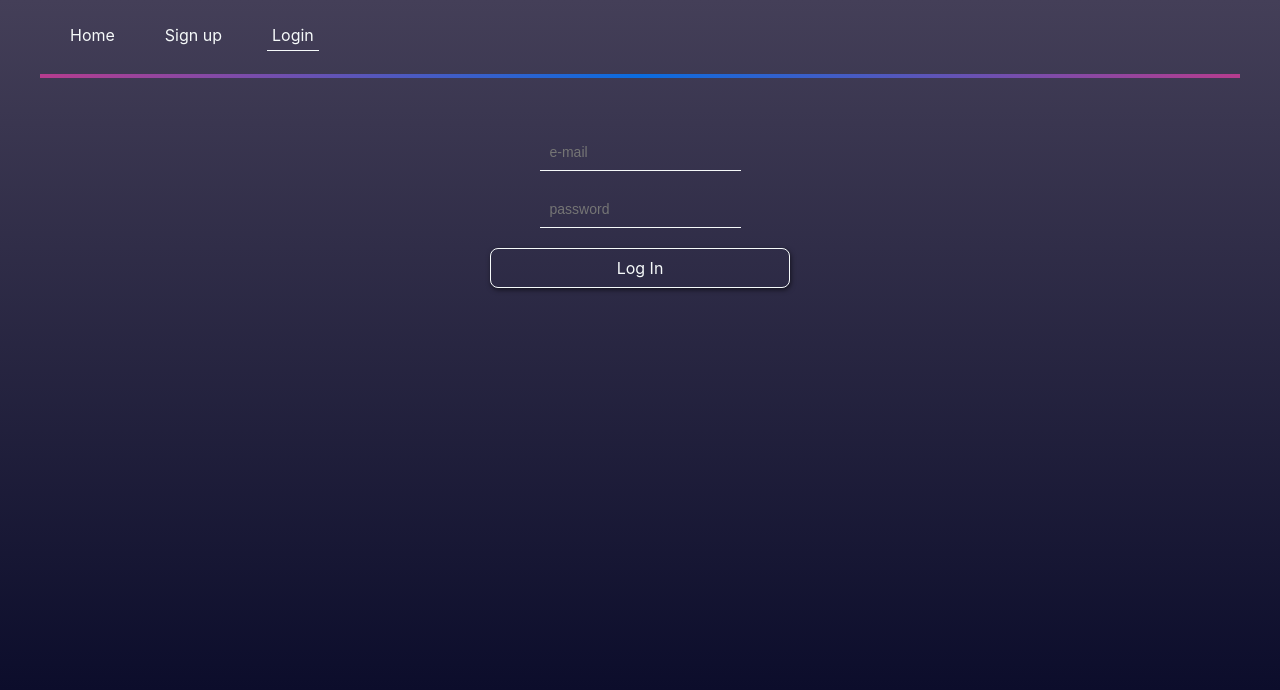
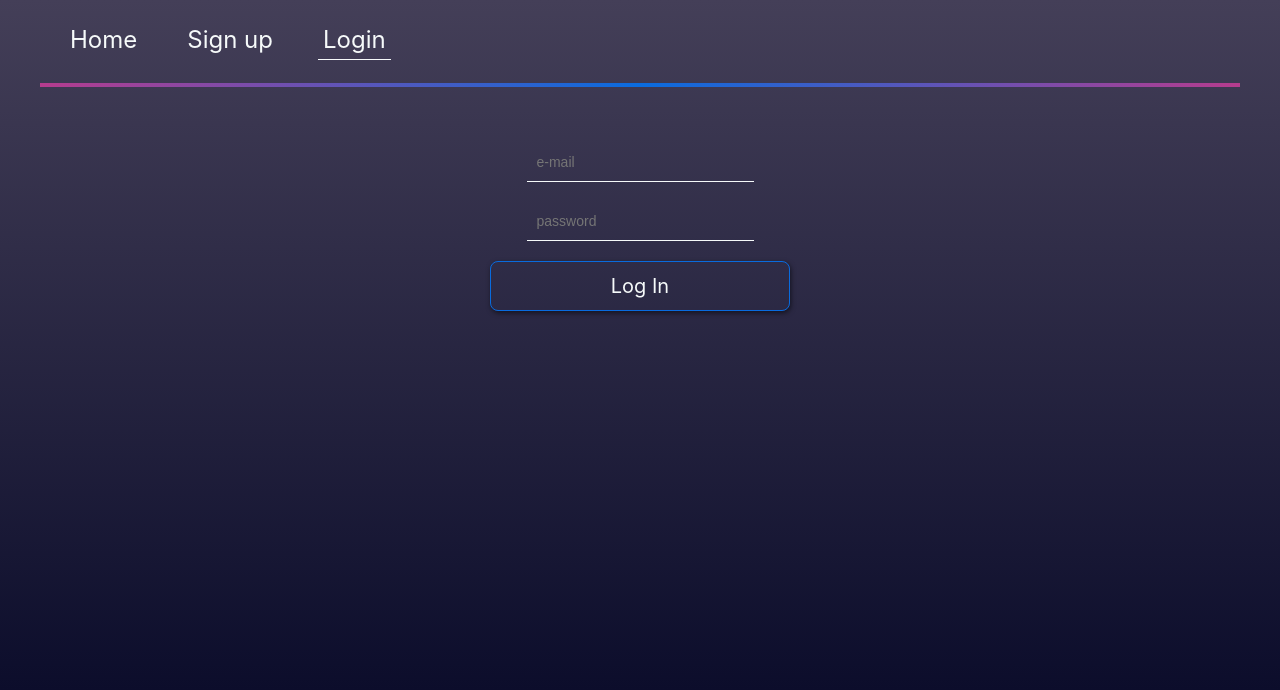
Before and after one commit to seannse/goit-react-hw-08-phonebook, a React (Create React App) app: page /login in a window 1280 px wide. Shown: the top 690 px of the page. Built offline with nearby package versions, Linux system fonts and the light colour scheme; no server answers.

Commit message:
transition and font size

```diff
--- a/src/components/Layout/AppBar/Styled.js
+++ b/src/components/Layout/AppBar/Styled.js
@@ -2,6 +2,7 @@ import { NavLink } from 'react-router-dom';
 import styled from 'styled-components';
 
 export const HeaderWrapper = styled.form`
+  font-size: 24px;
   display: flex;
   gap: 30px;
   padding: 20px;
--- a/src/components/SignForm/Styled.js
+++ b/src/components/SignForm/Styled.js
@@ -10,7 +10,7 @@ export const StyledForm = styled.form`
 
   .input {
     padding: 10px;
-    font-size: 14px;
+    font-size: 16px;
     display: inline-block;
     border-bottom: 2px solid hsl(234deg 48% 34%);
     background-color: transparent;
@@ -52,28 +52,44 @@ export const StyledForm = styled.form`
     display: flex;
     align-items: center;
     justify-content: center;
-    height: 40px;
-    /* background-image: linear-gradient(_, _),
-      linear-gradient(45deg, #b63c8e, #0a6cdf);
-    background-clip: content-box, border-box; */
-    border: 1px solid rgb(246, 250, 250);
+    height: 50px;
+    font-size: 20px;
     border-radius: 8px;
     box-shadow: rgba(0, 0, 0, 0.55) 1px 2px 5px 0px;
     cursor: pointer;
+    border: 1px solid rgba(9, 107, 222, 1);
     color: rgb(246, 250, 250);
+    position: relative;
+    z-index: 100;
 
-    &:hover,
-    &:focus {
-      background: linear-gradient(
+    &:before {
+      border-radius: inherit;
+      background-image: linear-gradient(
         135deg,
         rgba(191, 57, 137, 1) 0%,
         rgba(9, 107, 222, 1) 100%
       );
       border: 0px solid transparent;
+      content: '';
+      display: block;
+      height: 100%;
+      position: absolute;
+      top: 0;
+      left: 0;
+      opacity: 0;
+      width: 100%;
+      z-index: -100;
+      transition: opacity 1s;
     }
-    /*
-    &:disabled {
-      background: rgb(3, 5, 36);
-    } */
+
+    &:hover:before,
+    &:focus:before {
+      opacity: 1;
+    }
+
+    &:hover,
+    &:focus {
+      border: 0px solid transparent;
+    }
   }
 `;
```
